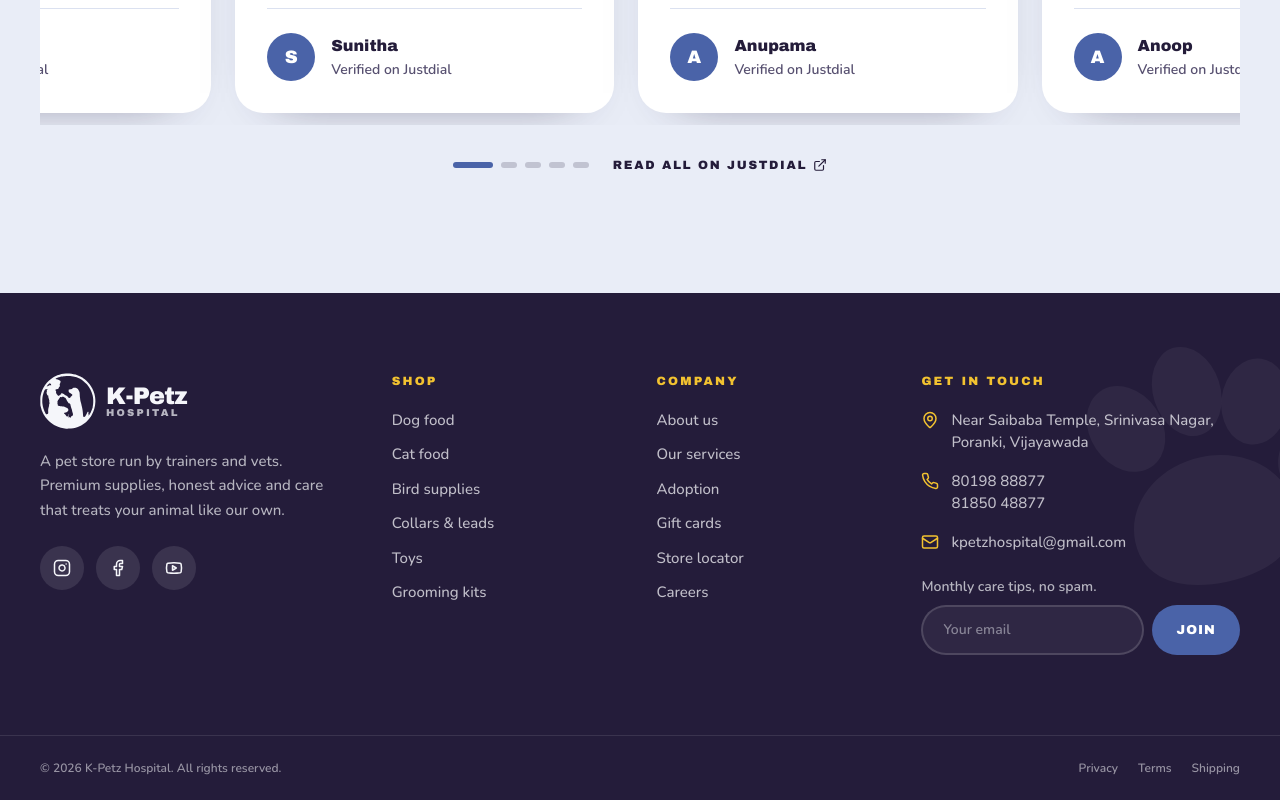
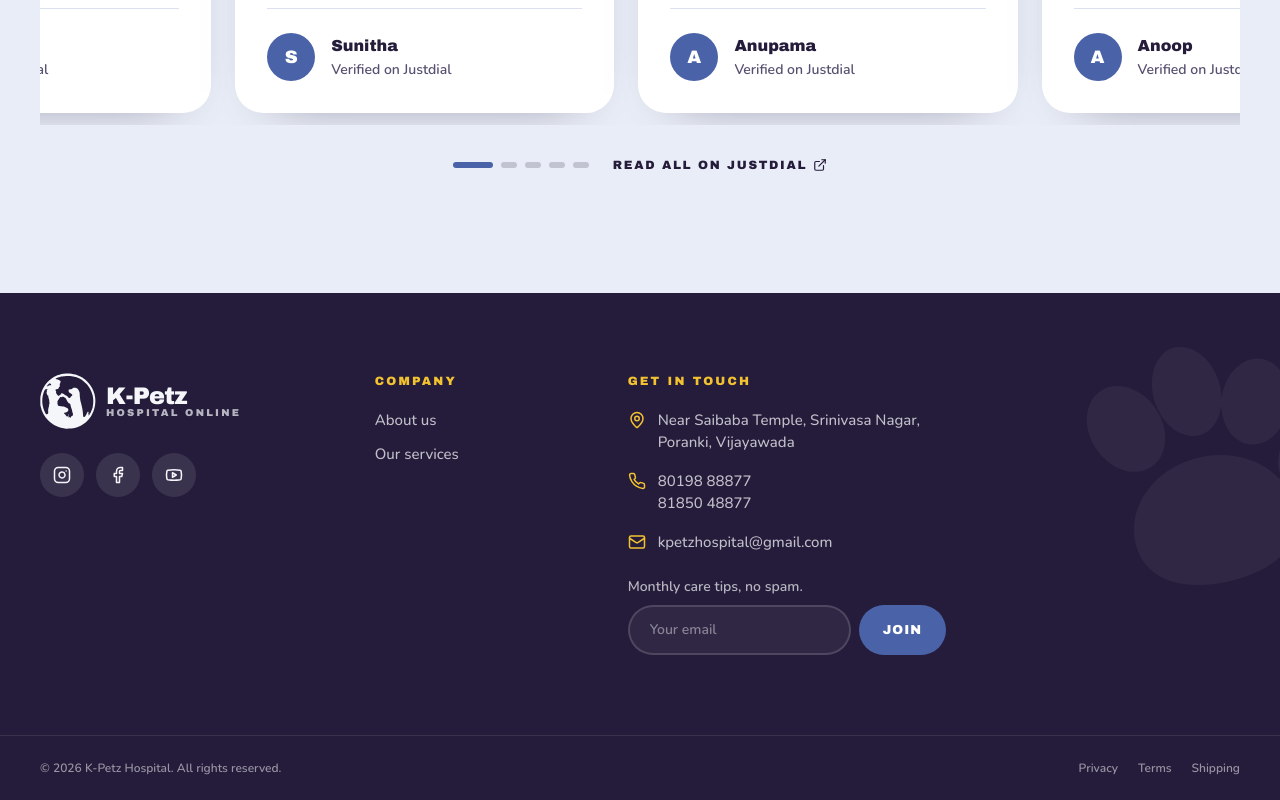
Before and after one commit to learning-boop/kpetz2, a React (Vite) app: page / in a window 1280 px wide. Shown: the part 4757-5557 px from the top of the page. Built offline with nearby package versions, Linux system fonts and the light colour scheme; the HTML template or start-up script is replaced by a standard one; a web font is replaced by a local one.

Commit message:
footer changes

```diff
--- a/src/components/Footer.tsx
+++ b/src/components/Footer.tsx
@@ -3,7 +3,7 @@ import { PawMark } from "./decor/Decor";
 import Logo from "./Logo";
 
 const SHOP = ["Dog food", "Cat food", "Bird supplies", "Collars & leads", "Toys", "Grooming kits"];
-const COMPANY = ["About us", "Our services", "Adoption", "Gift cards", "Store locator", "Careers"];
+const COMPANY = ["About us", "Our services"];
 
 export default function Footer() {
   return (
@@ -17,14 +17,11 @@ export default function Footer() {
             <span className="font-display text-[24px] font-black leading-none tracking-tight">
               K-Petz
               <span className="block text-[10px] font-extrabold uppercase tracking-[0.22em] opacity-70">
-                Hospital
+                Hospital Online
               </span>
             </span>
           </a>
-          <p className="mt-5 max-w-sm text-[15px] leading-relaxed text-cream/70">
-            A pet store run by trainers and vets. Premium supplies, honest advice and care that
-            treats your animal like our own.
-          </p>
+
           <div className="mt-6 flex gap-3">
             {[
               { Icon: Instagram, label: "Instagram" },
@@ -43,20 +40,7 @@ export default function Footer() {
           </div>
         </div>
 
-        <nav aria-label="Shop">
-          <h2 className="font-display text-xs font-extrabold uppercase tracking-[0.18em] text-gold">
-            Shop
-          </h2>
-          <ul className="mt-5 grid gap-3 text-[15px] text-cream/75">
-            {SHOP.map((item) => (
-              <li key={item}>
-                <a href="#shop" className="transition hover:text-gold">
-                  {item}
-                </a>
-              </li>
-            ))}
-          </ul>
-        </nav>
+
 
         <nav aria-label="Company">
           <h2 className="font-display text-xs font-extrabold uppercase tracking-[0.18em] text-gold">
```
